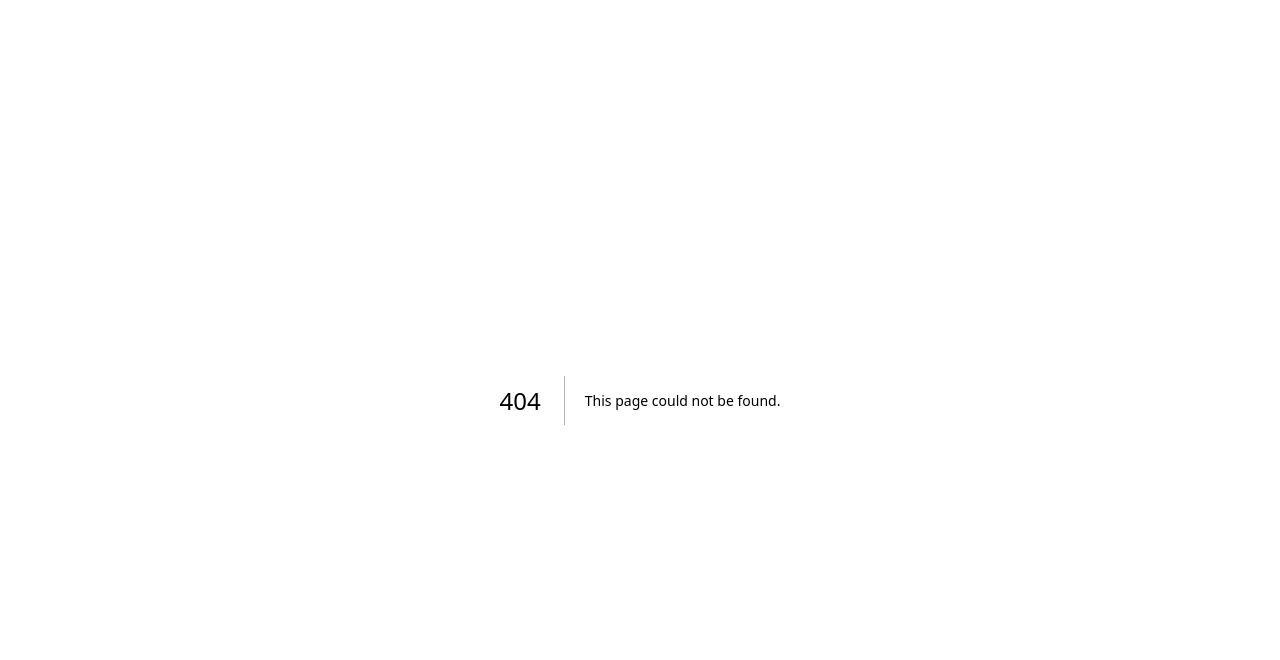
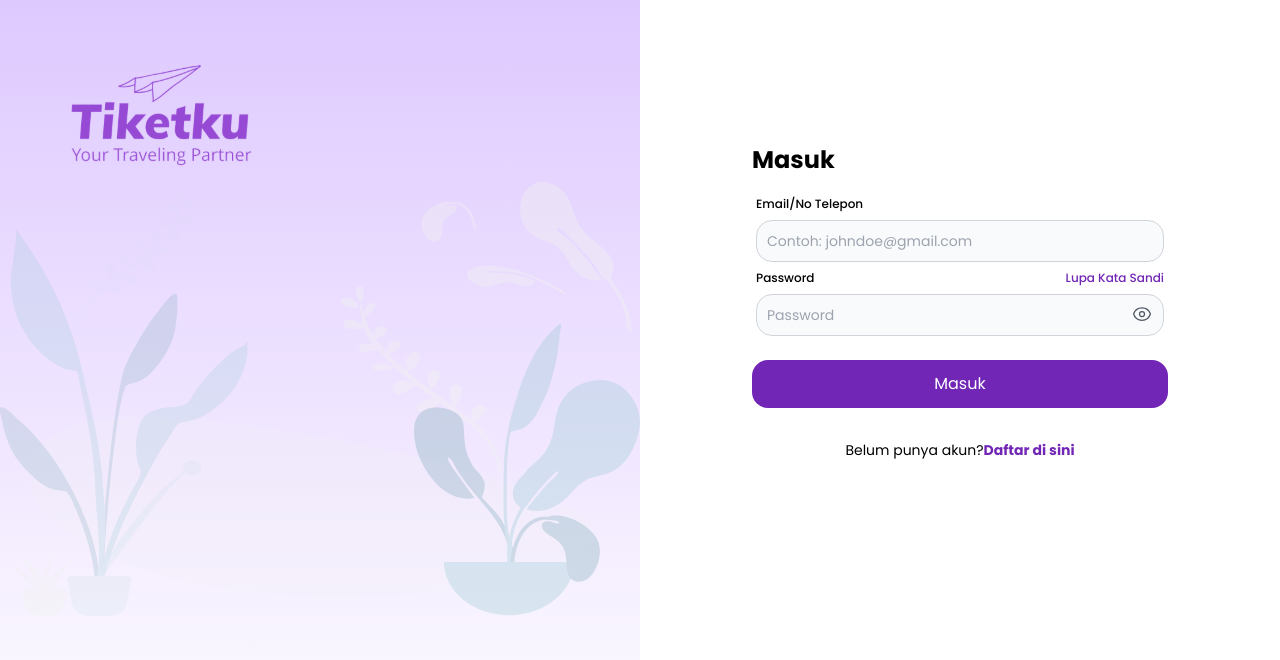
Before and after one commit to mmulyana/final-project-binar, a Next.js app: page /login in a window 1280 px wide. Before the commit this address had no page. Shown: the top 660 px of the page. Built offline with nearby package versions, Linux system fonts and the light colour scheme.

Commit message:
Feature mulyana merge login (#4)
* Merge branch 'f_salsa_login' into f_mulyana_merge-login

---------

Co-authored-by: salsa

```diff
--- /dev/null
+++ b/src/pages/login.js
@@ -0,0 +1,134 @@
+import React, { useState } from 'react'
+import Image from 'next/image'
+import Logo from 'public/image/logo.svg'
+import Illustration from 'public/image/illustration.svg'
+import { useRouter } from 'next/router'
+
+export default function Login() {
+  const [isPasswordVisible, setIsPasswordVisible] = useState(false)
+  const router = useRouter()
+
+  const togglePasswordVisibility = (e) => {
+    e.preventDefault()
+    setIsPasswordVisible((prevState) => !prevState)
+  }
+
+  function handleSubmit(e) {
+    e.preventDefault()
+    router.push('/')
+  }
+
+  return (
+    <div className=''>
+      <div className='flex flex-col lg:flex-row min-h-screen w-full bg-white'>
+        <div className='w-full lg:w-1/2 flex flex-col pt-16 pb-0 bg-no-repeat bg-cover bg-center bg-gradient-to-b from-[#DEC9FF]'>
+          <Image
+            className='float-none pl-16 pb-0'
+            width='260'
+            src={Logo}
+            alt='logo'
+          />
+          <Image
+            className='float-none w-[680px]'
+            src={Illustration}
+            alt='banner-illustration'
+          />
+        </div>
+        <div className='w-full lg:w-1/2 py-[9rem] px-[7rem]'>
+          <h2 className='text-2xl mb-4 font-bold'>Masuk</h2>
+          <form onSubmit={handleSubmit}>
+            <div className='p-1'>
+              <label className='block mb-2 text-xs font-medium text-black'>
+                Email/No Telepon
+              </label>
+              <input
+                type='text'
+                id='default-input'
+                placeholder='Contoh: johndoe@gmail.com'
+                className='bg-gray-50 border border-gray-300 text-gray-900 text-sm rounded-2xl block w-full p-2.5'
+              />
+            </div>
+
+            <div className='p-1'>
+              <label>
+                <a className='mb-2 text-xs font-medium text-black float-left'>
+                  Password
+                </a>
+                <a
+                  className='mb-2 text-xs font-medium text-[#7126B5] float-right'
+                  href='#'
+                >
+                  Lupa Kata Sandi
+                </a>
+              </label>
+              <input
+                type={isPasswordVisible ? 'text' : 'password'}
+                placeholder='Password'
+                className='bg-gray-50 border border-gray-300 text-gray-900 text-sm rounded-2xl block w-full p-2.5'
+              />
+              <button
+                className='absolute flex right-[8rem] mt-[-2rem] items-center   text-gray-600'
+                onClick={togglePasswordVisibility}
+              >
+                {isPasswordVisible ? (
+                  <svg
+                    xmlns='http://www.w3.org/2000/svg'
+                    fill='none'
+                    viewBox='0 0 24 24'
+                    strokeWidth={1.5}
+                    stroke='currentColor'
+                    className='w-5 h-5'
+                  >
+                    <path
+                      strokeLinecap='round'
+                      strokeLinejoin='round'
+                      d='M3.98 8.223A10.477 10.477 0 001.934 12C3.226 16.338 7.244 19.5 12 19.5c.993 0 1.953-.138 2.863-.395M6.228 6.228A10.45 10.45 0 0112 4.5c4.756 0 8.773 3.162 10.065 7.498a10.523 10.523 0 01-4.293 5.774M6.228 6.228L3 3m3.228 3.228l3.65 3.65m7.894 7.894L21 21m-3.228-3.228l-3.65-3.65m0 0a3 3 0 10-4.243-4.243m4.242 4.242L9.88 9.88'
+                    />
+                  </svg>
+                ) : (
+                  <svg
+                    xmlns='http://www.w3.org/2000/svg'
+                    fill='none'
+                    viewBox='0 0 24 24'
+                    strokeWidth={1.5}
+                    stroke='currentColor'
+                    className='w-5 h-5'
+                  >
+                    <path
+                      strokeLinecap='round'
+                      strokeLinejoin='round'
+                      d='M2.036 12.322a1.012 1.012 0 010-.639C3.423 7.51 7.36 4.5 12 4.5c4.638 0 8.573 3.007 9.963 7.178.07.207.07.431 0 .639C20.577 16.49 16.64 19.5 12 19.5c-4.638 0-8.573-3.007-9.963-7.178z'
+                    />
+                    <path
+                      strokeLinecap='round'
+                      strokeLinejoin='round'
+                      d='M15 12a3 3 0 11-6 0 3 3 0 016 0z'
+                    />
+                  </svg>
+                )}
+              </button>
+            </div>
+
+            <div className='mt-5'>
+              <button
+                className='w-full rounded-2xl bg-[#7126B5] py-3 text-center text-white'
+                type='submit'
+              >
+                Masuk
+              </button>
+            </div>
+
+            <div className='mt-8 flex justify-center items-center'>
+              <p className='font-normal text-sm'>
+                Belum punya akun?
+                <a className='font-bold text-sm text-[#7126B5]' href=''>
+                  Daftar di sini
+                </a>
+              </p>
+            </div>
+          </form>
+        </div>
+      </div>
+    </div>
+  )
+}
--- a/src/styles/globals.css
+++ b/src/styles/globals.css
@@ -1,3 +1,5 @@
+@import url('https://fonts.googleapis.com/css2?family=Poppins&display=swap');
+
 @tailwind base;
 @tailwind components;
 @tailwind utilities;
--- a/tailwind.config.js
+++ b/tailwind.config.js
@@ -15,40 +15,40 @@ module.exports = {
     },
     extend: {
       boxShadow: {
-        low: '0 0 4px 0 rgba(0, 0, 0, 0.15)',
-        high: '0 0 10px 0 rgba(0, 0, 0, 0.15)'
+        low: "0 0 4px 0 rgba(0, 0, 0, 0.15)",
+        high: "0 0 10px 0 rgba(0, 0, 0, 0.15)",
       },
       colors: {
         primary: {
           purple: {
-            '5': '#4B1979',
-            '4': '#7126B5',
-            '3': '#A06ECE',
-            '2': '#D0B7E6',
-            '1': '#E2D4F0'
+            5: "#4B1979",
+            4: "#7126B5",
+            3: "#A06ECE",
+            2: "#D0B7E6",
+            1: "#E2D4F0",
           },
           cream: {
-            '5':'#AA9B87',
-            '4':'#D4C2A8',
-            '3':'#FFE9CA',
-            '2':'#FFF0DC',
-            '1':'#FFF8ED'
-          }
+            5: "#AA9B87",
+            4: "#D4C2A8",
+            3: "#FFE9CA",
+            2: "#FFF0DC",
+            1: "#FFF8ED",
+          },
         },
         alert: {
-          danger: '#FF0000',
-          warning: '#F9CC00',
-          success: '#73CA5C'
+          danger: "#FF0000",
+          warning: "#F9CC00",
+          success: "#73CA5C",
         },
         neutral: {
-          '5':'#151515',
-          '4':'#3C3C3C',
-          '3':'#8A8A8A',
-          '2':'#D0D0D0',
-          '1':'#FFFFFF',
-        }
+          5: "#151515",
+          4: "#3C3C3C",
+          3: "#8A8A8A",
+          2: "#D0D0D0",
+          1: "#FFFFFF",
+        },
       },
     },
   },
   plugins: [],
-}
+};
```
Also changed, not shown: .eslintrc.json, public/image/illustration.svg (added), public/image/logo.svg (added).
